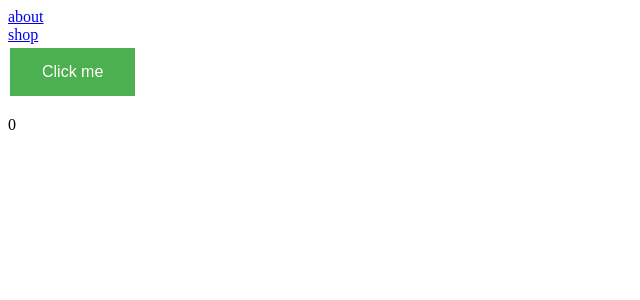
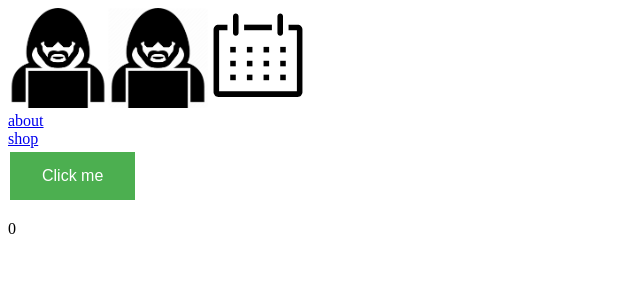
Before and after one commit to redskyby/webpack_setting, a React app: page / in a window 1280 px wide. Shown: the top 300 px of the page, without its empty margins (0-640 px from the left). Built offline with nearby package versions, Linux system fonts and the light colour scheme.

Commit message:
1)new types of typescript were added. 2)svgr loader was added.

```diff
--- a/config/buildConfig/buildLoaders.ts
+++ b/config/buildConfig/buildLoaders.ts
@@ -3,6 +3,11 @@ import MiniCssExtractPlugin from "mini-css-extract-plugin";
 import { BuildOptions } from "./types/types";
 export function buildLoaders(options: BuildOptions): ModuleOptions["rules"] {
     const isDev: boolean = options.mode === "development";
+
+    const assetsLoader = {
+        test: /\.(png|svg|jpg|jpeg|gif)$/i,
+        type: "asset/resource",
+    };
 
     const cssLoaderWithModule = {
         loader: "css-loader",
@@ -31,5 +36,5 @@ export function buildLoaders(options: BuildOptions): ModuleOptions["rules"] {
         exclude: /node_modules/,
     };
 
-    return [scssLoader, tsLoader];
+    return [assetsLoader, scssLoader, tsLoader];
 }
--- a/config/buildConfig/buildResolvers.ts
+++ b/config/buildConfig/buildResolvers.ts
@@ -2,7 +2,6 @@ import { Configuration } from "webpack";
 import { BuildOptions } from "./types/types";
 
 export function buildResolvers(options: BuildOptions): Configuration["resolve"] {
-    console.log(options.paths.src);
     return {
         extensions: [".tsx", ".ts", ".js"],
         alias: {
--- a/package.json
+++ b/package.json
@@ -13,6 +13,7 @@
   "author": "",
   "license": "ISC",
   "devDependencies": {
+    "@svgr/webpack": "^8.1.0",
     "@types/node": "^20.11.13",
     "@types/react": "^18.2.51",
     "@types/react-dom": "^18.2.18",
--- a/src/components/App/App.module.scss
+++ b/src/components/App/App.module.scss
@@ -16,3 +16,8 @@
     background-color: #45a049;
     color: white;
 }
+
+img {
+    width: 100px;
+    height: 100px;
+}
--- a/src/components/App/App.tsx
+++ b/src/components/App/App.tsx
@@ -1,12 +1,20 @@
 import React, { useState } from "react";
 import classes from "./App.module.scss";
 import { Outlet, Link } from "react-router-dom";
+import avatarPng from "@/assets/avatar.png";
+import avatarJpg from "@/assets/avatar.jpg";
+import calendar from "@/assets/calendar.svg";
 
 export const App = () => {
     const [number, setNumber] = useState<number>(0);
 
     return (
         <div>
+            <div>
+                <img src={avatarPng} alt="AvatarPng" />
+                <img src={avatarJpg} alt="avatarJpg" />
+                <img src={calendar} alt="calendar" />
+            </div>
             <div>
                 <Link to={"/about"}>about</Link>
                 <br />
```
Also changed, not shown: src/custom.d.ts (+16 -0 lines), 1 other file (tests, documents, lock files or other folders).
